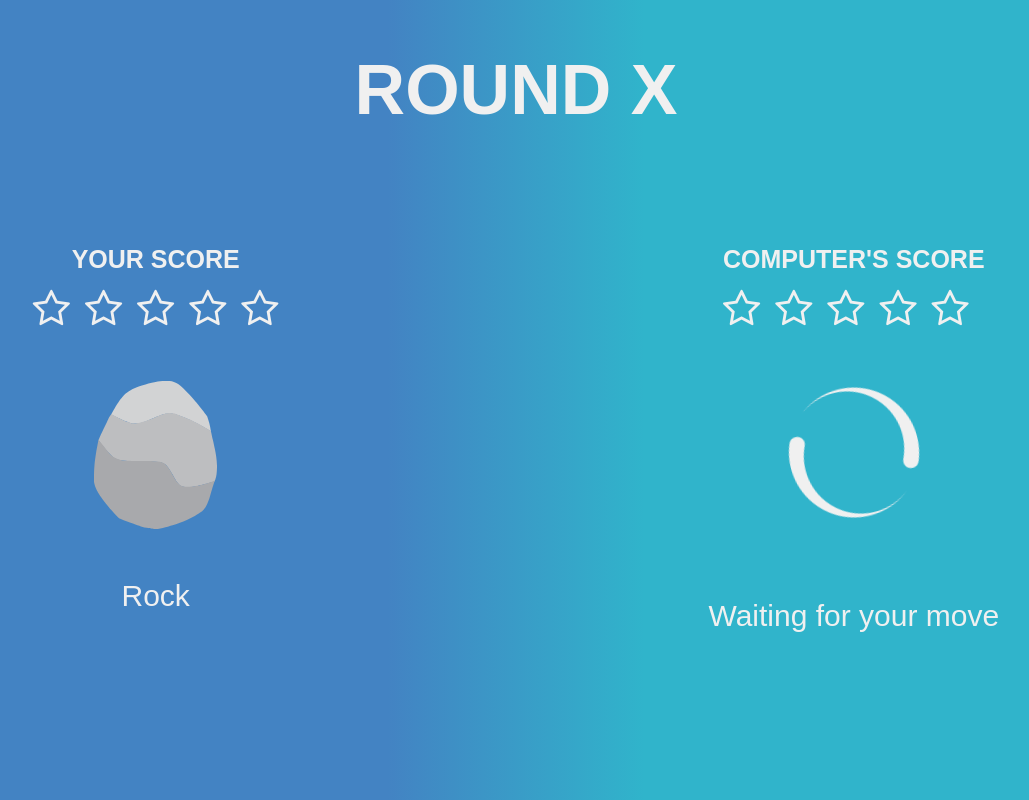
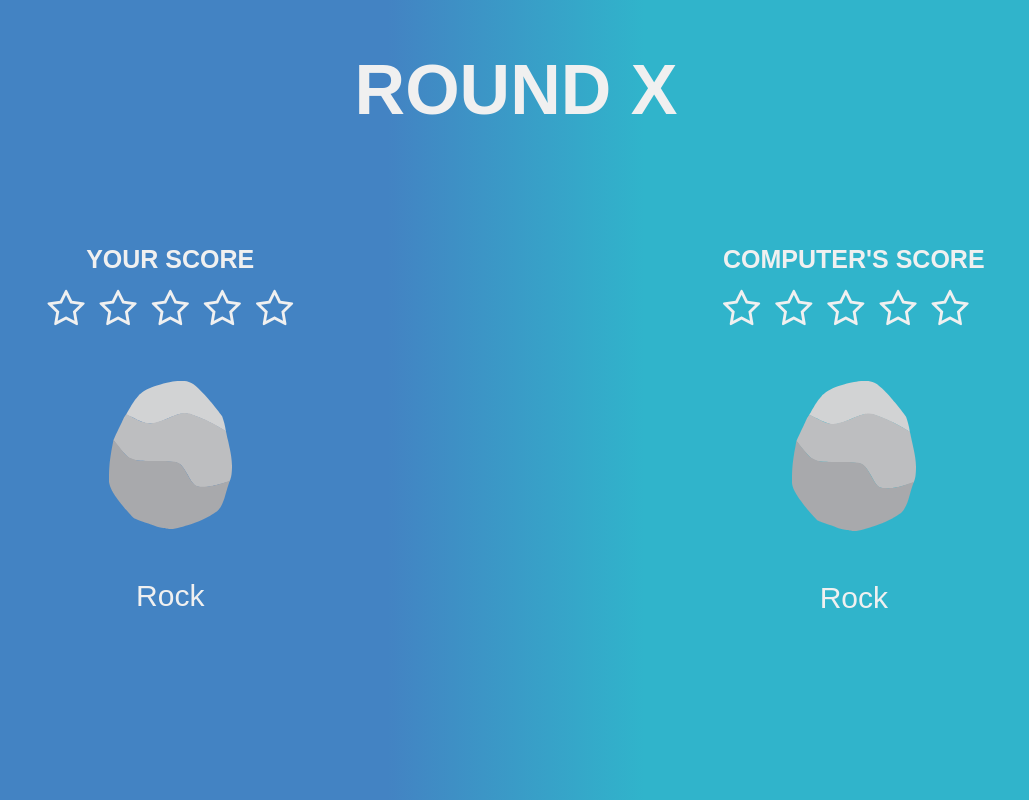
Before and after one commit to aziham/rock-paper-scissors, a plain HTML site: page index.html in a window 1280 px wide. Both pictures are taken after a click on the picture 96 px from the left and 469 px from the top of the page. Shown: the whole page, without its empty margins (124-1153 px from the left). Drawn offline with Linux system fonts and the light colour scheme.

Commit message:
Add updateComputerUI() function

```diff
--- a/app.js
+++ b/app.js
@@ -55,8 +55,8 @@ function playRound(playerSelection, computerSelection) {
     const subResult = playerSelection - computerSelection;
     const playerSelectedItem = capitalizeItemName(playerSelection);
     const computerSelectedItem = capitalizeItemName(computerSelection);
+    updateComputerUI(computerSelectedItem.toLowerCase());
     updatePlayerUI(playerSelectedItem.toLowerCase());
-    updateComputerUI(computerSelectedItem.toLowerCase());
 
     if (subResult === 1 || subResult === -2) {
         playerScore++;
@@ -80,6 +80,20 @@ function updatePlayerUI (rpsItemName) {
     choiceText.textContent = capitalizeItemName(items.indexOf(rpsItemName));
 }
 
+function updateComputerUI (rpsItemName) {
+    const playerRpsElement = document.querySelector(`img[alt=${rpsItemName}]`);
+    const rpsElement = playerRpsElement.cloneNode(true);
+    const rpsItemContainer = document.querySelector('.computer .item');
+    const loadingIcon = document.querySelector('.computer .loading');
+    const choiceText = document.querySelector('.computer .choice');
+
+
+    loadingIcon.remove();
+    rpsItemContainer.append(rpsElement);
+    choiceText.style = 'margin-top: 0'
+    choiceText.textContent = capitalizeItemName(items.indexOf(rpsItemName));
+}
+
 function game (rpsItemName) {
     if (playerScore < 5 && computerScore < 5) {
         console.log(playRound(playerSelection(rpsItemName), computerSelection()));
--- a/style.css
+++ b/style.css
@@ -98,11 +98,17 @@ html {
     justify-content: center;
 }
 
-.play-area .items > * {
+.play-area .item {
+    display: flex;
+    width: 190%;
+    justify-content: center;
+}
+
+.play-area img {
     max-width: 20%;
 }
 
-.play-area .items > img[alt='rock'] {
+.play-area img[alt='rock'] {
     max-width: 25%;
 }
 
@@ -118,7 +124,7 @@ html {
 
 /* Loading Icon */
 .play-area .loading {
-    display: block;
+    /* display: block; -- Parent element have already display:flex */
     font-size: 13rem;
     font-family: "fontello";
     font-style: normal;
```
